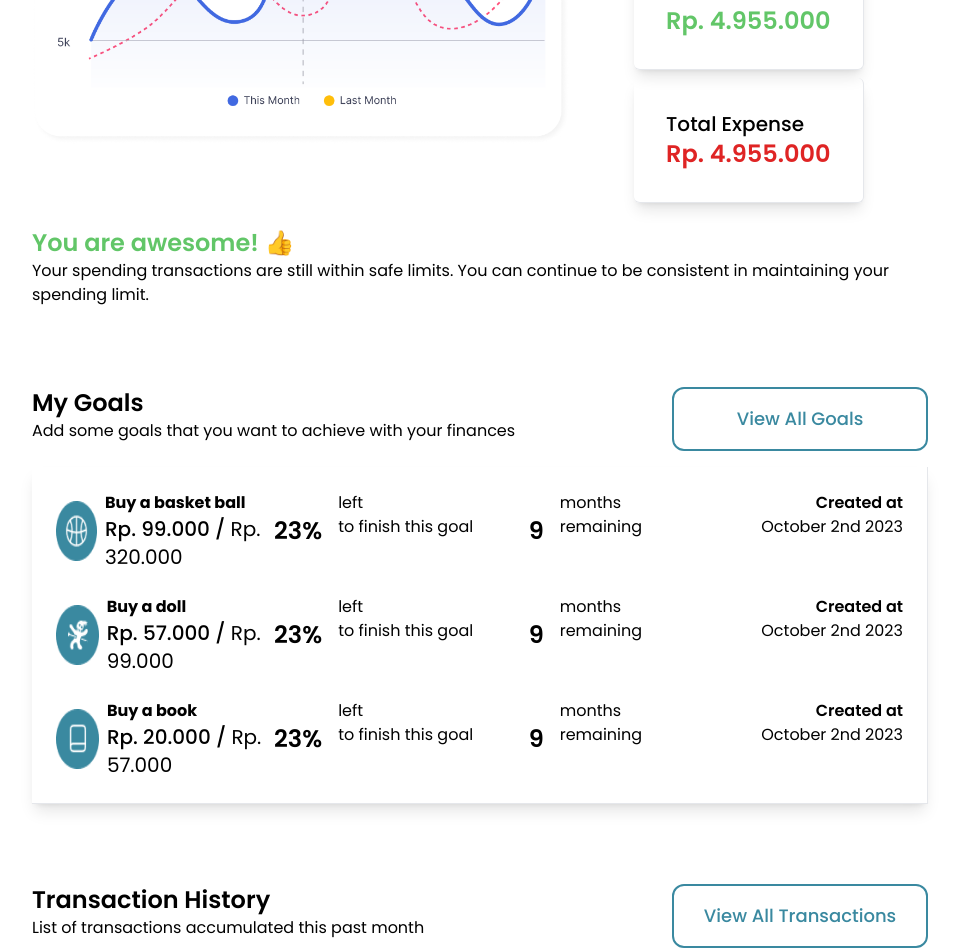
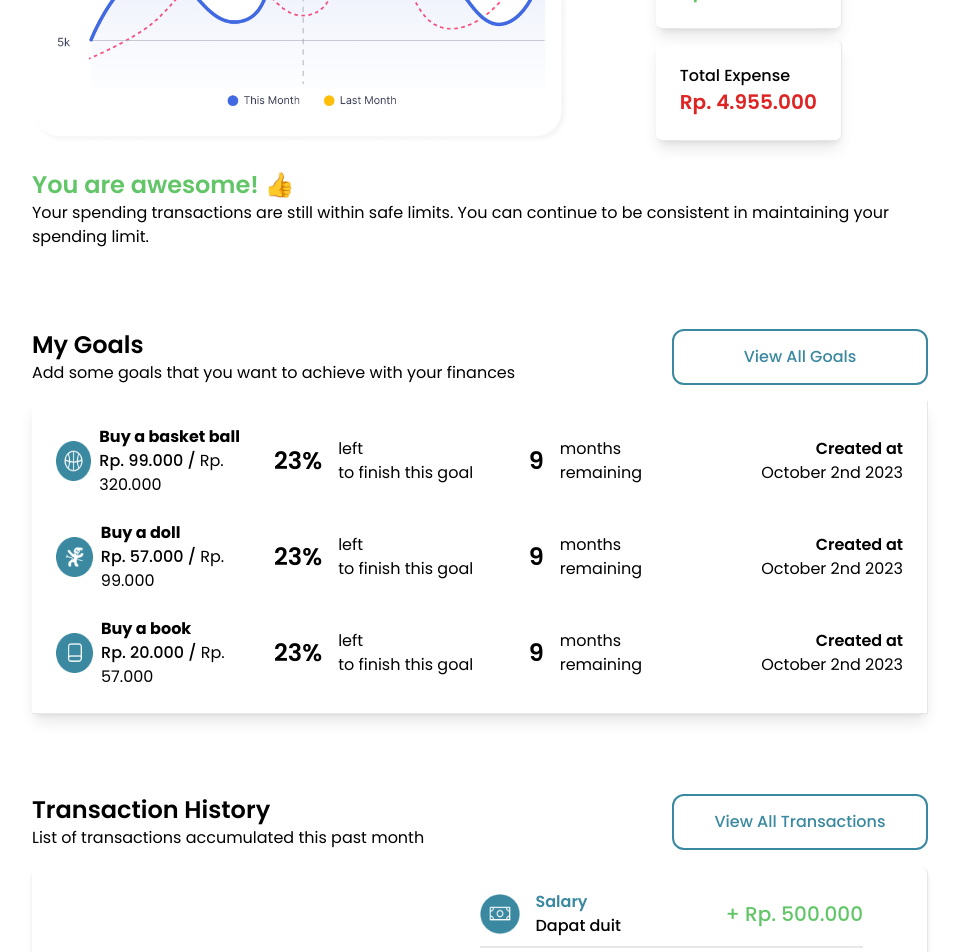
Before and after one commit to MahesaInsan/FinanceTracker, a React (Vite) app in the folder r-frontend/: page /dashboard in a window 1280 px wide. Shown: the part 440-1392 px from the top of the page, without its empty margins (160-1119 px from the left). Built offline with nearby package versions, Linux system fonts and the light colour scheme.

Commit message:
fix sizing

```diff
--- a/r-frontend/src/components/GoalRow.jsx
+++ b/r-frontend/src/components/GoalRow.jsx
@@ -5,14 +5,14 @@ function GoalRow({goalLogo, goalName, goalNow, goalPrice, percentage, month, dat
     <div className='grid grid-cols-4'>
         <div className='flex flex-row gap-2'>
             <div className='font-bold flex justify-center items-center'>
-                <img src={goalLogo} alt="" className='h-[75%]'/>
+                <img src={goalLogo} alt="" className='h-[2.5rem]'/>
             </div>
-            <div className='flex flex-col'>
+            <div className='flex flex-col justify-center'>
                 <div className='font-bold text-l'>
                     {goalName}
                 </div>
-                <div className='font-medium text-xl'>
-                    {goalNow} / <span className='font-normal text-l'>{goalPrice}</span>
+                <div className='font-medium text-l'>
+                    {goalNow} / <span className='font-normal text-medium'>{goalPrice}</span>
                 </div>
             </div>
         </div>
@@ -20,7 +20,7 @@ function GoalRow({goalLogo, goalName, goalNow, goalPrice, percentage, month, dat
             <div className='flex items-center font-semibold text-2xl'>
                 {percentage}
             </div>
-            <div className='flex flex-col text-l'>
+            <div className='flex flex-col text-l justify-center'>
                 <div>left</div>
                 <div>to finish this goal</div>
             </div>
@@ -29,12 +29,12 @@ function GoalRow({goalLogo, goalName, goalNow, goalPrice, percentage, month, dat
             <div className='flex items-center font-semibold text-2xl'>
                 {month}
             </div>
-            <div className='flex flex-col text-l'>
+            <div className='flex flex-col text-l justify-center'>
                 <div>months</div>
                 <div>remaining</div>
             </div>
         </div>
-        <div className='flex flex-col items-end'>
+        <div className='flex flex-col items-end justify-center'>
             <div className='font-semibold text-l'>
                 Created at
             </div>
--- a/r-frontend/src/components/Goals.jsx
+++ b/r-frontend/src/components/Goals.jsx
@@ -10,7 +10,7 @@ function Goals() {
                 <p>Add some goals that you want to achieve with your finances</p>
             </div>
             <div className='grow flex justify-end'>
-                <button className='p-4 border-2 rounded-xl text-lg border-[#3A89A0] text-[#3A89A0] w-[16rem] font-medium hover:bg-[#3A89A0] hover:text-white'>
+                <button className='p-2 border-2 rounded-xl text-medium border-[#3A89A0] text-[#3A89A0] w-[16rem] font-medium hover:bg-[#3A89A0] hover:text-white'>
                     View All Goals
                 </button>
             </div>
--- a/r-frontend/src/components/Statistic.jsx
+++ b/r-frontend/src/components/Statistic.jsx
@@ -17,9 +17,9 @@ const Statistic = () => {
           <img src={"../../public/statistic/statisticExample.png"} alt=""/>
         </div>
         <div className='flex flex-col gap-2 justify-evenly items-center grow'>
-          <TotalMoneyBox title={"Current Money"} description={"Rp. 12.350.000"} color={"text-2xl font-semibold "}></TotalMoneyBox>
-          <TotalMoneyBox title={"Total Income"} description={"Rp. 4.955.000"} color={"text-2xl font-semibold text-[#62C668]"}></TotalMoneyBox>
-          <TotalMoneyBox title={"Total Expense"} description={"Rp. 4.955.000"} color={"text-2xl font-semibold text-[#DF2424]"}></TotalMoneyBox>
+          <TotalMoneyBox title={"Current Money"} description={"Rp. 12.350.000"} color={"text-xl font-semibold "}></TotalMoneyBox>
+          <TotalMoneyBox title={"Total Income"} description={"Rp. 4.955.000"} color={"text-xl font-semibold text-[#62C668]"}></TotalMoneyBox>
+          <TotalMoneyBox title={"Total Expense"} description={"Rp. 4.955.000"} color={"text-xl font-semibold text-[#DF2424]"}></TotalMoneyBox>
         </div>
       </div>
       <div>
--- a/r-frontend/src/components/TotalMoneyBox.jsx
+++ b/r-frontend/src/components/TotalMoneyBox.jsx
@@ -2,7 +2,7 @@ import React from 'react'
 
 function TotalMoneyBox({title, description, color}) {
   return (
-    <div className='border-r border-b rounded-md shadow-lg p-8 px-8 text-xl font-medium'>
+    <div className='border-r border-b rounded-md shadow-lg p-6 px-6 text-l font-medium'>
         <p>{title}</p>
         <p className={color}>{description}</p>
     </div>
--- a/r-frontend/src/components/TransactionDetailDashboard.jsx
+++ b/r-frontend/src/components/TransactionDetailDashboard.jsx
@@ -4,7 +4,7 @@ import TransactionDetailListDashboard from './TransactionDetailListDashboard'
 function TransactionDetailDashboard() {
   return (
     <div className='flex flex-row w-full justify-between border-r border-b shadow-md rounded-lg p-6 px-16'>
-        <div className='flex flex-col w-1/2 justify-center align-center text-2xl gap-4'>
+        <div className='flex flex-col w-1/2 justify-center align-center text-xl gap-4'>
             <div>
                 <p>Tuesday,</p>
                 <p className='font-bold'>27 September 2023</p>
--- a/r-frontend/src/components/TransactionDetailListDashboard.jsx
+++ b/r-frontend/src/components/TransactionDetailListDashboard.jsx
@@ -5,15 +5,15 @@ function TransactionDetailListDashboard({goalLogo, type, disc, color, price}) {
     <div className='flex flex-row border-b-2 pb-2 justify-between'>
         <div className='flex flex-row gap-4'>
             <div className='flex items-center'>
-                <img src={goalLogo} alt="" className='h-[75%]'/>
+                <img src={goalLogo} alt="" className='h-[2.5rem]'/>
             </div>
             <div>
                 <p className='text-[#3A89A0] text-l font-semibold'>{type}</p>
-                <p className='text-xl font-medium'>{disc}</p>
+                <p className='text-l font-medium'>{disc}</p>
             </div>
         </div>
         <div className={color}>
-            <p className='text-2xl font-medium'>{price}</p>
+            <p className='text-xl font-medium'>{price}</p>
         </div>
     </div>
   )
--- a/r-frontend/src/components/TransactionHistoryDashboard.jsx
+++ b/r-frontend/src/components/TransactionHistoryDashboard.jsx
@@ -11,7 +11,7 @@ function TransactionHistoryDashboard() {
                     <p>List of transactions accumulated this past month</p>
                 </div>
                 <div className='grow flex justify-end'>
-                    <button className='p-4 border-2 rounded-xl text-lg border-[#3A89A0] text-[#3A89A0] w-[16rem] font-medium hover:bg-[#3A89A0] hover:text-white'>
+                    <button className='p-2 border-2 rounded-xl text-medium border-[#3A89A0] text-[#3A89A0] w-[16rem] font-medium hover:bg-[#3A89A0] hover:text-white'>
                         View All Transactions
                     </button>
                 </div>
```
